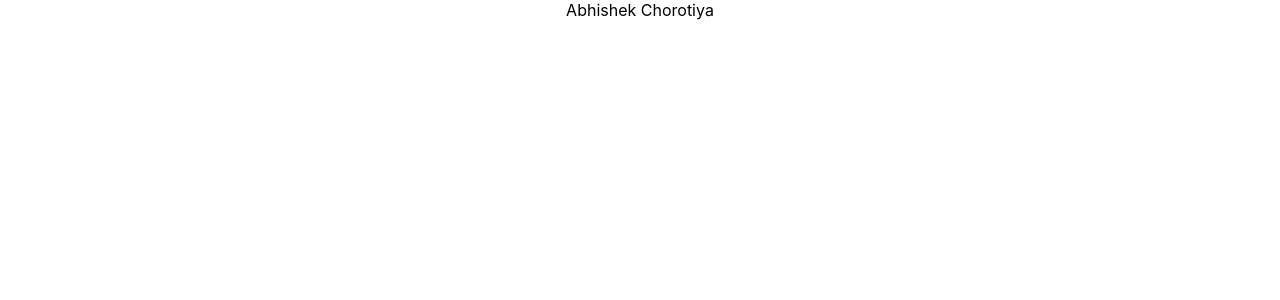
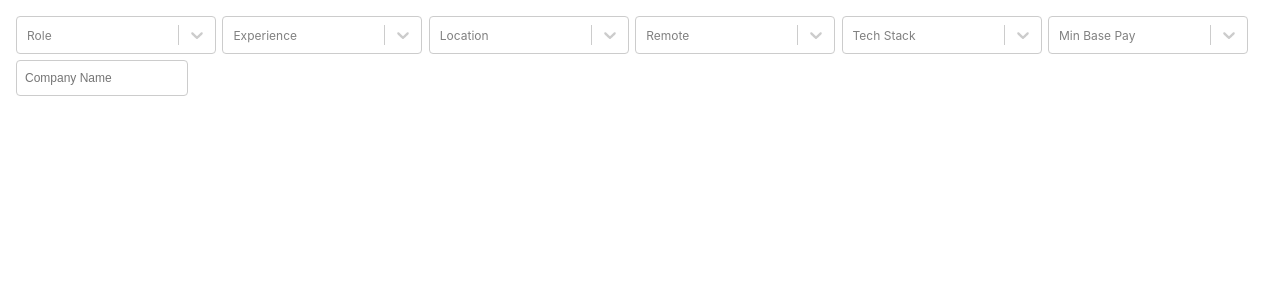
Before and after one commit to AbhishekChorotiya/weekdayAssignment, a React (Create React App) app: page / in a window 1280 px wide. Shown: the top 300 px of the page. Built offline with nearby package versions, Linux system fonts and the light colour scheme.

Commit message:
created filters navbar

```diff
--- a/package.json
+++ b/package.json
@@ -9,6 +9,7 @@
     "react": "^18.3.1",
     "react-dom": "^18.3.1",
     "react-scripts": "5.0.1",
+    "react-select": "^5.8.0",
     "web-vitals": "^2.1.4"
   },
   "scripts": {
--- a/src/App.css
+++ b/src/App.css
@@ -1,38 +1,13 @@
-.App {
-  text-align: center;
+*{
+  margin: 0;
+  padding: 0;
+  box-sizing: border-box;
 }
 
-.App-logo {
-  height: 40vmin;
-  pointer-events: none;
-}
-
-@media (prefers-reduced-motion: no-preference) {
-  .App-logo {
-    animation: App-logo-spin infinite 20s linear;
-  }
-}
-
-.App-header {
-  background-color: #282c34;
-  min-height: 100vh;
+.main{
   display: flex;
   flex-direction: column;
-  align-items: center;
-  justify-content: center;
-  font-size: calc(10px + 2vmin);
-  color: white;
+  min-height: 100dvh;
+  width: 100vw;
+  position: relative;
 }
-
-.App-link {
-  color: #61dafb;
-}
-
-@keyframes App-logo-spin {
-  from {
-    transform: rotate(0deg);
-  }
-  to {
-    transform: rotate(360deg);
-  }
-}
--- a/src/App.js
+++ b/src/App.js
@@ -1,10 +1,11 @@
-import logo from './logo.svg';
-import './App.css';
-
+import Select from "react-select";
+import makeAnimated from "react-select/animated";
+import JobPosts from "./components/JobPosts";
+const animatedComponents = makeAnimated();
 function App() {
   return (
-    <div className="App">
-      Abhishek Chorotiya
+    <div className="main">
+      <JobPosts />
     </div>
   );
 }
--- /dev/null
+++ b/src/components/JobPosts.js
@@ -0,0 +1,80 @@
+import React from "react";
+import styles from "./jobpost.module.css";
+import Select from "react-select";
+import makeAnimated from "react-select/animated";
+import { EXPERIENCE, LOCATION, ROLES } from "../utils/constants/filters";
+
+const animatedComponents = makeAnimated();
+
+const JobPosts = () => {
+  return (
+    <div className={styles.container}>
+      <div className={styles.filters}>
+        <Select
+          closeMenuOnSelect={false}
+          components={animatedComponents}
+          isMulti
+          options={ROLES}
+          className={styles.select}
+          classNamePrefix="select"
+          placeholder="Role"
+        />
+
+        <Select
+          closeMenuOnSelect={false}
+          components={animatedComponents}
+          isMulti
+          options={EXPERIENCE}
+          className={styles.select}
+          classNamePrefix="select"
+          placeholder="Experience"
+        />
+        <Select
+          closeMenuOnSelect={false}
+          components={animatedComponents}
+          isMulti
+          options={ROLES}
+          className={styles.select}
+          classNamePrefix="select"
+          placeholder="Location"
+        />
+
+        <Select
+          closeMenuOnSelect={false}
+          components={animatedComponents}
+          isMulti
+          options={LOCATION}
+          className={styles.select}
+          classNamePrefix="select"
+          placeholder="Remote"
+        />
+
+        <Select
+          closeMenuOnSelect={false}
+          components={animatedComponents}
+          isMulti
+          options={ROLES}
+          className={styles.select}
+          classNamePrefix="select"
+          placeholder="Tech Stack"
+        />
+        <Select
+          closeMenuOnSelect={false}
+          components={animatedComponents}
+          isMulti
+          options={ROLES}
+          className={styles.select}
+          classNamePrefix="select"
+          placeholder="Min Base Pay"
+        />
+        <input
+          type="text"
+          placeholder="Company Name"
+          className={styles.input}
+        />
+      </div>
+    </div>
+  );
+};
+
+export default JobPosts;
--- /dev/null
+++ b/src/components/jobpost.module.css
@@ -0,0 +1,31 @@
+.container {
+    max-width: 100%;
+    height: 100%;
+    display: flex;
+    justify-content: center;
+    align-items: center;
+    flex-direction: column;
+    padding: 1rem;
+}
+
+.filters{
+    display: flex;
+    width: 100%;
+    gap: 0.4rem;
+    flex-wrap: wrap;
+}
+
+.select {
+    min-width: 200px;
+    font-size: 12px;
+}
+
+.input{
+    min-width: 160px;
+    font-size: 12px;
+    height: 2rem;
+    padding-left: 0.5rem;
+    border: 1px solid #ccc;
+    border-radius: 4px;
+    outline: none;
+}
--- /dev/null
+++ b/src/utils/constants/filters.js
@@ -0,0 +1,69 @@
+export const ROLES = [
+  {
+    label: "ENGINEERING",
+    options: [
+      {
+        label: "Backend",
+        value: "backend",
+      },
+      {
+        label: "Frontend",
+        value: "frontend",
+      },
+      {
+        label: "Fullstack",
+        value: "fullstack",
+      },
+      {
+        label: "Mobile",
+        value: "mobile",
+      },
+    ],
+  },
+  {
+    label: "PRODUCT",
+    options: [
+      {
+        label: "DESIGN",
+        value: "design",
+      },
+    ],
+  },
+  {
+    label: "SALES",
+    options: [
+      {
+        label: "MARKETING",
+        value: "marketing",
+      },
+    ],
+  },
+];
+
+export const LOCATION = [
+  {
+    label: "Remote",
+    value: "remote",
+  },
+  {
+    label: "Hybrid",
+    value: "hybrid",
+  },
+  {
+    label: "Onsite",
+    value: "onsite",
+  },
+];
+
+export const EXPERIENCE = [
+  { label: "1", value: "1" },
+  { label: "2", value: "2" },
+  { label: "3", value: "3" },
+  { label: "4", value: "4" },
+  { label: "5", value: "5" },
+  { label: "6", value: "6" },
+  { label: "7", value: "7" },
+  { label: "8", value: "8" },
+  { label: "9", value: "9" },
+  { label: "10", value: "10" },
+];
```
Also changed, not shown: 1 other file (tests, documents, lock files or other folders).
